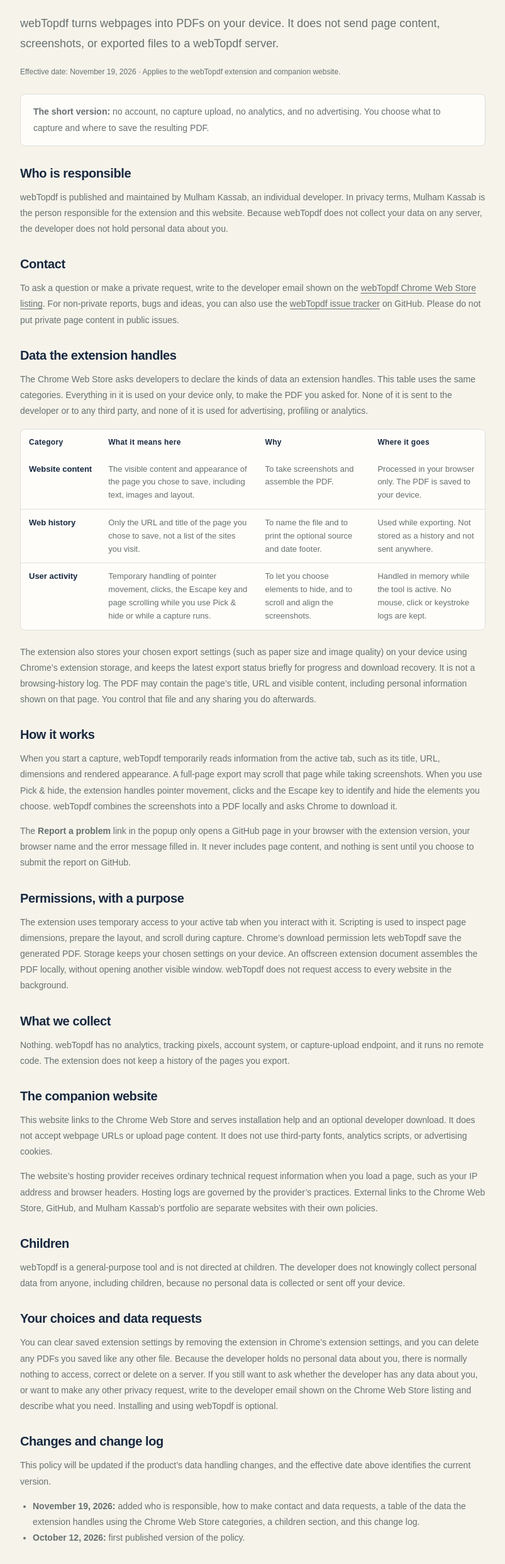
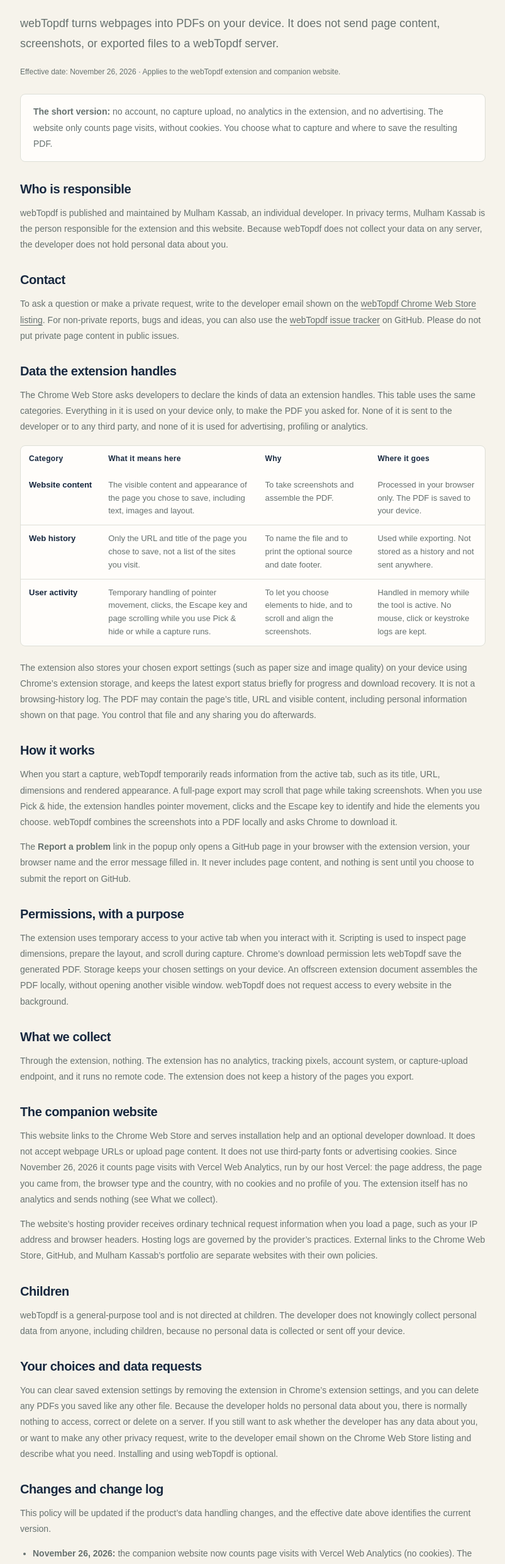
Before and after one commit to MulhamKassab/pagepress, a browser extension: page website/privacy.html in a window 1280 px wide. Shown: the part 293-2776 px from the top of the page at 63% size, without its empty margins (238-1041 px from the left). Drawn offline with Linux system fonts and the light colour scheme.

Commit message:
Website: Vercel Web Analytics (same-origin script, no cookies); privacy, FAQ and docs say the extension still has no analytics

```diff
--- a/website/privacy.html
+++ b/website/privacy.html
@@ -2,18 +2,19 @@
 <html lang="en">
 <head>
   <meta charset="utf-8"><meta name="viewport" content="width=device-width,initial-scale=1">
-  <meta name="description" content="How webTopdf handles your data: local PDF processing, no accounts, no upload service, no analytics. Who is responsible, what is handled, and how to contact the developer.">
+  <meta name="description" content="How webTopdf handles your data: local PDF processing, no accounts, no upload service, no analytics in the extension. Who is responsible, what is handled, and how to contact the developer.">
   <meta name="theme-color" content="#f6f3eb">
   <title>Privacy — webTopdf</title>
   <link rel="canonical" href="https://webtopdf.mulhamkassab.dev/privacy">
-  <meta property="og:type" content="website"><meta property="og:site_name" content="webTopdf"><meta property="og:title" content="Privacy — webTopdf"><meta property="og:description" content="How webTopdf handles your data: local PDF processing, no accounts, no upload service, no analytics. Who is responsible, what is handled, and how to contact the developer."><meta property="og:url" content="https://webtopdf.mulhamkassab.dev/privacy"><meta property="og:image" content="https://webtopdf.mulhamkassab.dev/brand/og.png"><meta property="og:image:width" content="1200"><meta property="og:image:height" content="630"><meta property="og:image:alt" content="webTopdf: save webpages as PDF on your device">
-  <meta name="twitter:card" content="summary_large_image"><meta name="twitter:title" content="Privacy — webTopdf"><meta name="twitter:description" content="How webTopdf handles your data: local PDF processing, no accounts, no upload service, no analytics. Who is responsible, what is handled, and how to contact the developer."><meta name="twitter:image" content="https://webtopdf.mulhamkassab.dev/brand/og.png">
+  <meta property="og:type" content="website"><meta property="og:site_name" content="webTopdf"><meta property="og:title" content="Privacy — webTopdf"><meta property="og:description" content="How webTopdf handles your data: local PDF processing, no accounts, no upload service, no analytics in the extension. Who is responsible, what is handled, and how to contact the developer."><meta property="og:url" content="https://webtopdf.mulhamkassab.dev/privacy"><meta property="og:image" content="https://webtopdf.mulhamkassab.dev/brand/og.png"><meta property="og:image:width" content="1200"><meta property="og:image:height" content="630"><meta property="og:image:alt" content="webTopdf: save webpages as PDF on your device">
+  <meta name="twitter:card" content="summary_large_image"><meta name="twitter:title" content="Privacy — webTopdf"><meta name="twitter:description" content="How webTopdf handles your data: local PDF processing, no accounts, no upload service, no analytics in the extension. Who is responsible, what is handled, and how to contact the developer."><meta name="twitter:image" content="https://webtopdf.mulhamkassab.dev/brand/og.png">
   <link rel="icon" type="image/svg+xml" href="/brand/logo.svg"><link rel="stylesheet" href="/styles.css">
   <script src="/app.js" defer></script>
+  <script src="/_vercel/insights/script.js" defer></script>
 </head>
 <body>
 <header class="site-header"><a class="wordmark" href="/" aria-label="webTopdf home"><img src="/brand/logo.svg" alt="" width="32" height="32">webTopdf<span>.</span></a><nav class="header-nav" aria-label="Main navigation"><a class="quiet-link" href="/install">Help &amp; FAQ</a><a class="quiet-link" href="/privacy">Privacy</a></nav></header>
-<main class="document-main section-shell"><p class="eyebrow">YOUR PAGES STAY YOURS.</p><h1>Your pages stay<br>on your device.</h1><p class="document-lead">webTopdf turns webpages into PDFs on your device. It does not send page content, screenshots, or exported files to a webTopdf server.</p><p class="installation-meta">Effective date: November 19, 2026 · Applies to the webTopdf extension and companion website.</p><div class="document-callout"><p><strong>The short version:</strong> no account, no capture upload, no analytics, and no advertising. You choose what to capture and where to save the resulting PDF.</p></div>
+<main class="document-main section-shell"><p class="eyebrow">YOUR PAGES STAY YOURS.</p><h1>Your pages stay<br>on your device.</h1><p class="document-lead">webTopdf turns webpages into PDFs on your device. It does not send page content, screenshots, or exported files to a webTopdf server.</p><p class="installation-meta">Effective date: November 26, 2026 · Applies to the webTopdf extension and companion website.</p><div class="document-callout"><p><strong>The short version:</strong> no account, no capture upload, no analytics in the extension, and no advertising. The website only counts page visits, without cookies. You choose what to capture and where to save the resulting PDF.</p></div>
 
 <h2 id="who">Who is responsible</h2><p>webTopdf is published and maintained by Mulham Kassab, an individual developer. In privacy terms, Mulham Kassab is the person responsible for the extension and this website. Because webTopdf does not collect your data on any server, the developer does not hold personal data about you.</p>
 
@@ -32,16 +33,16 @@
 
 <h2 id="permissions">Permissions, with a purpose</h2><p>The extension uses temporary access to your active tab when you interact with it. Scripting is used to inspect page dimensions, prepare the layout, and scroll during capture. Chrome’s download permission lets webTopdf save the generated PDF. Storage keeps your chosen settings on your device. An offscreen extension document assembles the PDF locally, without opening another visible window. webTopdf does not request access to every website in the background.</p>
 
-<h2 id="collect">What we collect</h2><p>Nothing. webTopdf has no analytics, tracking pixels, account system, or capture-upload endpoint, and it runs no remote code. The extension does not keep a history of the pages you export.</p>
+<h2 id="collect">What we collect</h2><p>Through the extension, nothing. The extension has no analytics, tracking pixels, account system, or capture-upload endpoint, and it runs no remote code. The extension does not keep a history of the pages you export.</p>
 
-<h2 id="website">The companion website</h2><p>This website links to the Chrome Web Store and serves installation help and an optional developer download. It does not accept webpage URLs or upload page content. It does not use third-party fonts, analytics scripts, or advertising cookies.</p><p>The website’s hosting provider receives ordinary technical request information when you load a page, such as your IP address and browser headers. Hosting logs are governed by the provider’s practices. External links to the Chrome Web Store, GitHub, and Mulham Kassab’s portfolio are separate websites with their own policies.</p>
+<h2 id="website">The companion website</h2><p>This website links to the Chrome Web Store and serves installation help and an optional developer download. It does not accept webpage URLs or upload page content. It does not use third-party fonts or advertising cookies. Since November 26, 2026 it counts page visits with Vercel Web Analytics, run by our host Vercel: the page address, the page you came from, the browser type and the country, with no cookies and no profile of you. The extension itself has no analytics and sends nothing (see What we collect).</p><p>The website’s hosting provider receives ordinary technical request information when you load a page, such as your IP address and browser headers. Hosting logs are governed by the provider’s practices. External links to the Chrome Web Store, GitHub, and Mulham Kassab’s portfolio are separate websites with their own policies.</p>
 
 <h2 id="children">Children</h2><p>webTopdf is a general-purpose tool and is not directed at children. The developer does not knowingly collect personal data from anyone, including children, because no personal data is collected or sent off your device.</p>
 
 <h2 id="choices">Your choices and data requests</h2><p>You can clear saved extension settings by removing the extension in Chrome’s extension settings, and you can delete any PDFs you saved like any other file. Because the developer holds no personal data about you, there is normally nothing to access, correct or delete on a server. If you still want to ask whether the developer has any data about you, or want to make any other privacy request, write to the developer email shown on the Chrome Web Store listing and describe what you need. Installing and using webTopdf is optional.</p>
 
 <h2 id="changes">Changes and change log</h2><p>This policy will be updated if the product’s data handling changes, and the effective date above identifies the current version.</p>
-<ul class="change-log"><li><strong>November 19, 2026:</strong> added who is responsible, how to make contact and data requests, a table of the data the extension handles using the Chrome Web Store categories, a children section, and this change log.</li><li><strong>October 12, 2026:</strong> first published version of the policy.</li></ul>
+<ul class="change-log"><li><strong>November 26, 2026:</strong> the companion website now counts page visits with Vercel Web Analytics (no cookies). The extension is unchanged and still has no analytics.</li><li><strong>November 19, 2026:</strong> added who is responsible, how to make contact and data requests, a table of the data the extension handles using the Chrome Web Store categories, a children section, and this change log.</li><li><strong>October 12, 2026:</strong> first published version of the policy.</li></ul>
 
 <div class="doc-link-row"><a href="/">← Back to webTopdf</a><a href="/install">Help &amp; FAQ ↗</a></div></main>
 <footer class="site-footer"><span><a href="https://mulhamkassab.dev/projects/pagepress" target="_blank" rel="author noopener">Built by Mulham Kassab</a></span><nav aria-label="Footer navigation"><a href="/install">Help &amp; FAQ</a><a href="/privacy">Privacy</a><a href="https://github.com/MulhamKassab/pagepress" target="_blank" rel="noopener noreferrer">GitHub ↗</a></nav></footer>
```
Also changed, not shown: AGENTS.md (+1 -1 lines), website/404.html (+1 -0 lines), website/index.html (+1 -0 lines), website/install.html (+2 -1 lines), README.md.
